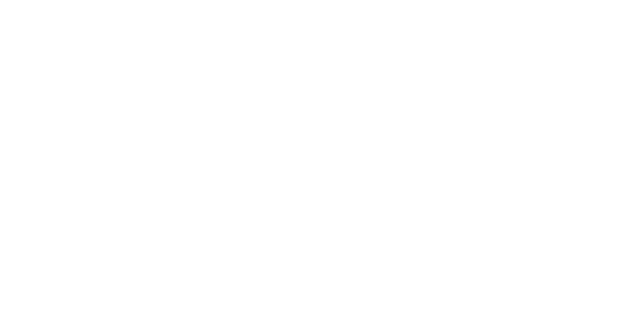
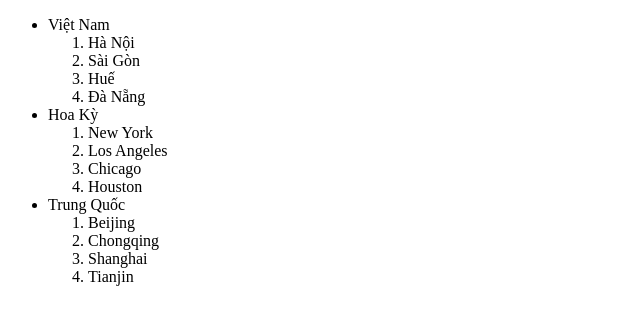
Before and after one commit to minhnhat29/Demo-Code-Gym, a plain HTML site: page taoDanhSach.html in a window 1280 px wide. Shown: the whole page, without its empty margins (0-640 px from the left). Drawn offline with Linux system fonts and the light colour scheme.

Commit message:
Update lần 2 bài tập tạo danh sách và test vài thẻ khác

```diff
--- a/taoDanhSach.html
+++ b/taoDanhSach.html
@@ -2,9 +2,34 @@
 <html lang="en">
 <head>
     <meta charset="UTF-8">
-    <title>Title</title>
+    <title>Tạo danh sách</title>
 </head>
 <body>
-
+<ul>
+    <li>Việt Nam
+        <ol type="1">
+            <li>Hà Nội</li>
+            <li>Sài Gòn</li>
+            <li>Huế</li>
+            <li>Đà Nẵng</li>
+        </ol>
+    </li>
+    <li>Hoa Kỳ
+        <ol type="1">
+            <li>New York</li>
+            <li>Los Angeles</li>
+            <li>Chicago</li>
+            <li>Houston</li>
+        </ol>
+    </li>
+    <li>Trung Quốc
+        <ol type="1">
+            <li>Beijing</li>
+            <li>Chongqing</li>
+            <li>Shanghai</li>
+            <li>Tianjin</li>
+        </ol>
+    </li>
+</ul>
 </body>
 </html>
```
Also changed, not shown: demoHTML.html (+8 -2 lines).
